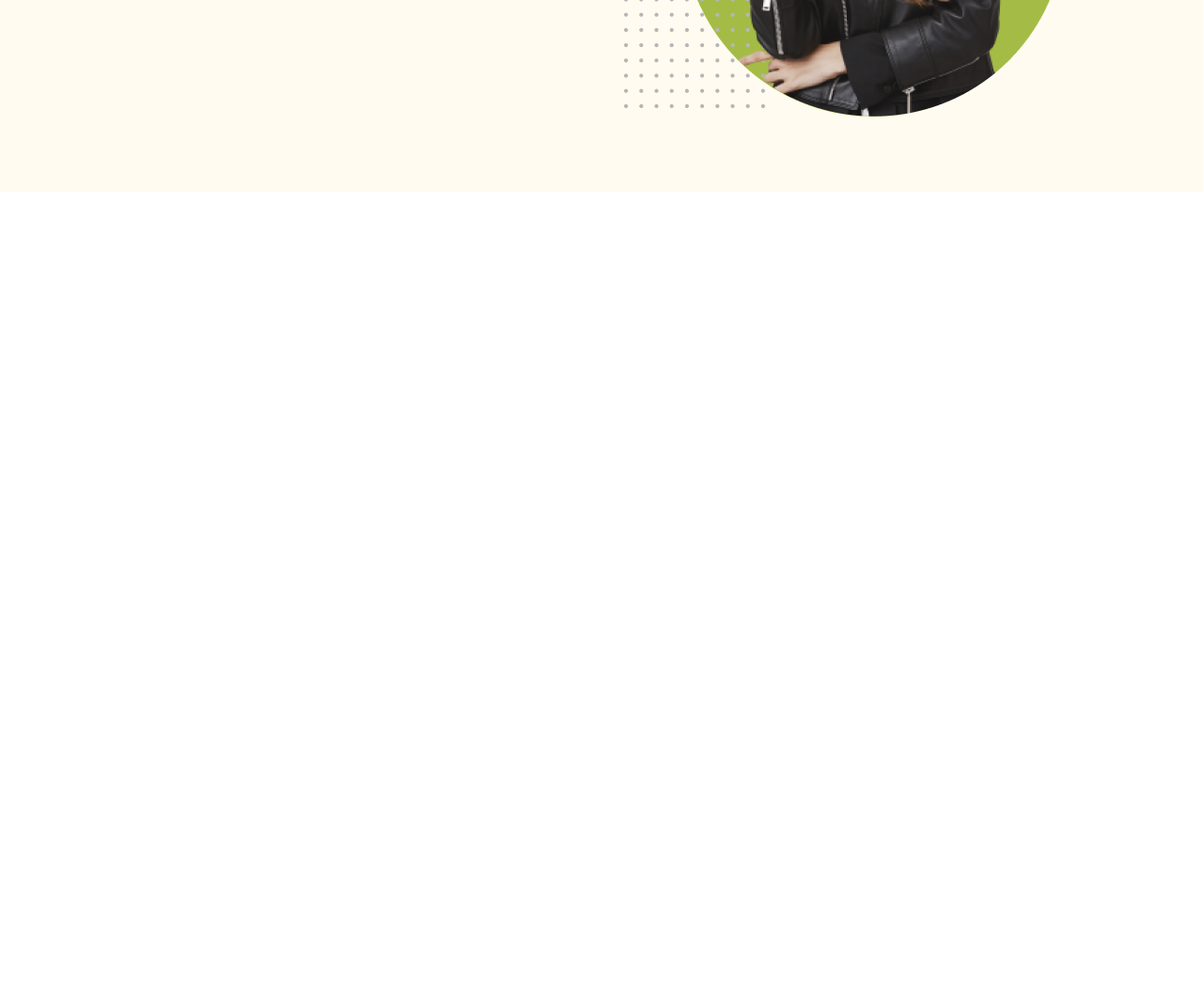
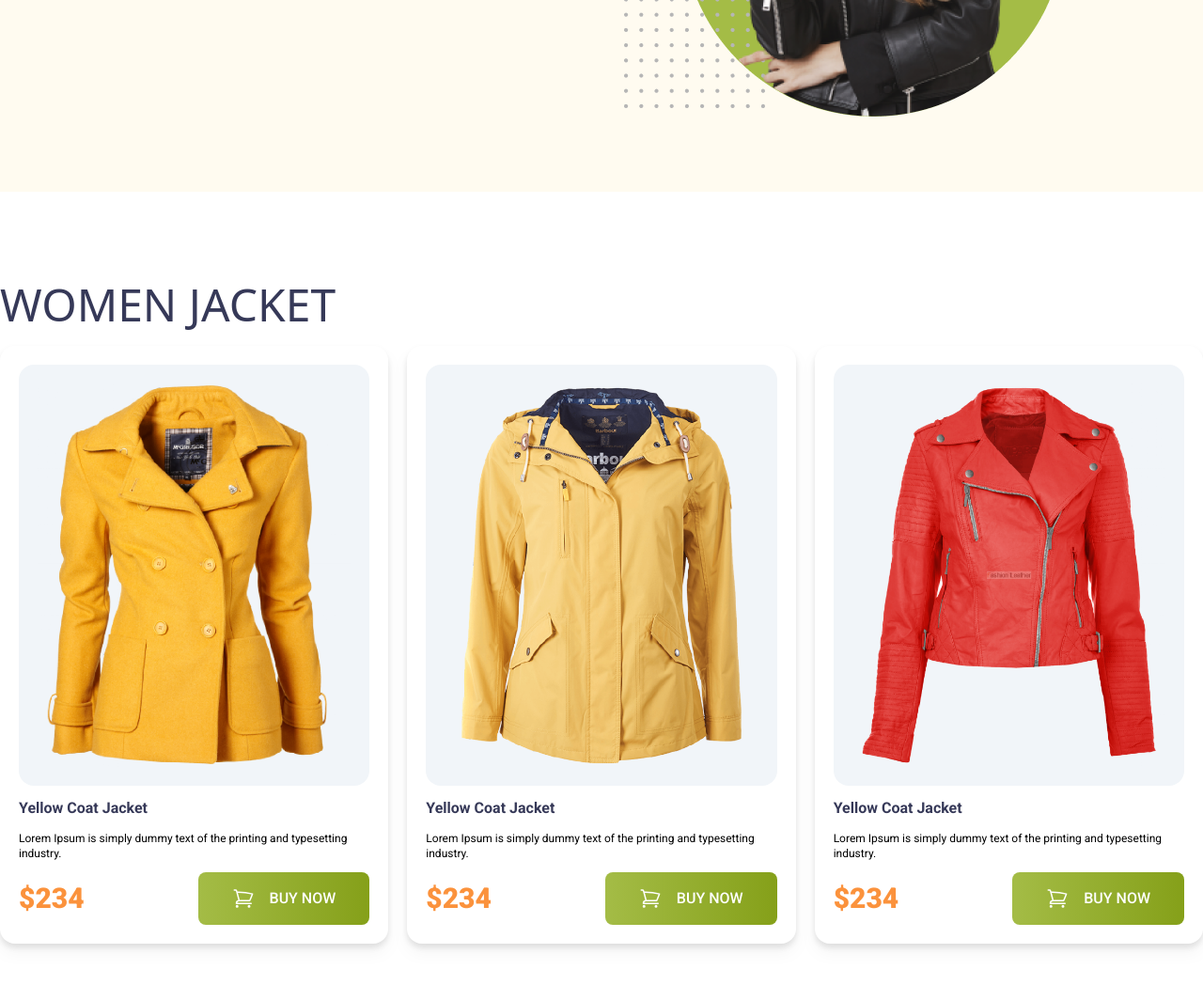
Before and after one commit to sahedali5/penguin-fashion, a plain HTML site: page index.html in a window 1280 px wide. Shown: the part 520-1568 px from the top of the page at 94% size. Before the commit the page ends 800 px from the top, so only its background shows below. Drawn offline with nearby package versions, Linux system fonts and the light colour scheme.

Commit message:
main and banner section style

```diff
--- a/index.html
+++ b/index.html
@@ -26,7 +26,6 @@
     <header class="bg-[#FFFBF0]">
         <!-- nav section -->
         <nav>
-            <div>
             <div class="flex flex-col md:flex-row md:justify-between
                 md:px-36 pt-9 items-center">
                 <h2> <span><img class=" inline-flex" src="icons/Frame.svg" alt=""></span>
@@ -40,7 +39,6 @@
                     <li class="text-xs font-medium"><a href="contact us"></a>Contact us</li>
                 </ul>
             </div>
-            </div>
         </nav>
         <div class="flex flex-col px-5 md:flex-row justify-between md:px-36 py-20 items-center">
             <!-- banner container -->
@@ -50,8 +48,78 @@
                 </h1>
                 <p class=" roboto text-base ">Lorem Ipsum is simply dummy text of the printing <br>
                     and typesetting industry.</p>
+                <button
+                    class=" bg-gradient-to-r from-[#A4BC46] to-[#85A019] py-4 px-9 items-center rounded-lg text-white font-medium   ">
+                    <svg xmlns="http://www.w3.org/2000/svg" fill="none" viewBox="0 0 24 24" stroke-width="1.5"
+                        stroke="currentColor" class="size-6 inline mr-3  ">
+                        <path stroke-linecap="round" stroke-linejoin="round"
+                            d="M2.25 3h1.386c.51 0 .955.343 1.087.835l.383 1.437M7.5 14.25a3 3 0 0 0-3 3h15.75m-12.75-3h11.218c1.121-2.3 2.1-4.684 2.924-7.138a60.114 60.114 0 0 0-16.536-1.84M7.5 14.25 5.106 5.272M6 20.25a.75.75 0 1 1-1.5 0 .75.75 0 0 1 1.5 0Zm12.75 0a.75.75 0 1 1-1.5 0 .75.75 0 0 1 1.5 0Z" />
+                    </svg>
+                    BUY NOW</button>
+            </div>
             <div>
+                <img src="images/model.png" alt="">
+            </div>
+        </div>
+    </header>
+    <!-- main section -->
+    <main class="max-w-7xl mx-auto ">
+        <section class="py-12">
+            <h1 class="uppercase text-[#363958] text-5xl mt-12 mb-5">women jacket</h1>
+            <div class="roboto grid grid-cols-3 gap-5 ">
+                <!-- jacket 1 -->
+                <div class="bg-white drop-shadow-lg p-5 rounded-2xl	space-y-3">
+                    <div class="bg-slate-100 rounded-2xl p-5">
+                        <img src="images/jacket-1.png" alt="">
+                    </div>
+                    <h2 class="text-base text-[#363958] font-bold">Yellow Coat Jacket </h2>
+                    <p class="text-xs ">Lorem Ipsum is simply dummy text of the
+                        printing and typesetting industry.</p>
+
+                    <div class="flex justify-between items-center">
+                        <h3 class="text-orange-400 text-3xl font-black">$234</h3>
+                        <button
+                            class=" bg-gradient-to-r from-[#A4BC46] to-[#85A019] py-4 px-9 items-center rounded-lg text-white font-medium   ">
+                            <svg xmlns="http://www.w3.org/2000/svg" fill="none" viewBox="0 0 24 24" stroke-width="1.5"
+                                stroke="currentColor" class="size-6 inline mr-3  ">
+                                <path stroke-linecap="round" stroke-linejoin="round"
+                                    d="M2.25 3h1.386c.51 0 .955.343 1.087.835l.383 1.437M7.5 14.25a3 3 0 0 0-3 3h15.75m-12.75-3h11.218c1.121-2.3 2.1-4.684 2.924-7.138a60.114 60.114 0 0 0-16.536-1.84M7.5 14.25 5.106 5.272M6 20.25a.75.75 0 1 1-1.5 0 .75.75 0 0 1 1.5 0Zm12.75 0a.75.75 0 1 1-1.5 0 .75.75 0 0 1 1.5 0Z" />
+                            </svg>
+                            BUY NOW</button>
+                    </div>
+                </div>
+                <!-- jacket  -->
+                <div class="bg-white drop-shadow-lg p-5 rounded-2xl	space-y-3">
                     <div>
+                        <img class="bg-slate-100 rounded-2xl p-5" src="images/jacket-2.png" alt="">
+                    </div>
+                    <h2 class="text-base text-[#363958] font-bold">Yellow Coat Jacket </h2>
+                    <p class="text-xs ">Lorem Ipsum is simply dummy text of the
+                        printing and typesetting industry.</p>
+
+                    <div class="flex justify-between items-center">
+                        <h3 class="text-orange-400 text-3xl font-black">$234</h3>
+                        <button
+                            class=" bg-gradient-to-r from-[#A4BC46] to-[#85A019] py-4 px-9 items-center rounded-lg text-white font-medium   ">
+                            <svg xmlns="http://www.w3.org/2000/svg" fill="none" viewBox="0 0 24 24" stroke-width="1.5"
+                                stroke="currentColor" class="size-6 inline mr-3  ">
+                                <path stroke-linecap="round" stroke-linejoin="round"
+                                    d="M2.25 3h1.386c.51 0 .955.343 1.087.835l.383 1.437M7.5 14.25a3 3 0 0 0-3 3h15.75m-12.75-3h11.218c1.121-2.3 2.1-4.684 2.924-7.138a60.114 60.114 0 0 0-16.536-1.84M7.5 14.25 5.106 5.272M6 20.25a.75.75 0 1 1-1.5 0 .75.75 0 0 1 1.5 0Zm12.75 0a.75.75 0 1 1-1.5 0 .75.75 0 0 1 1.5 0Z" />
+                            </svg>
+                            BUY NOW</button>
+                    </div>
+                </div>
+                <!-- jacket 3 -->
+                <div class="bg-white drop-shadow-lg p-5 rounded-2xl	space-y-3">
+                    <div>
+                        <img class="bg-slate-100 rounded-2xl p-5" src="images/jacket-3.png" alt="">
+                    </div>
+                    <h2 class="text-base text-[#363958] font-bold">Yellow Coat Jacket </h2>
+                    <p class="text-xs ">Lorem Ipsum is simply dummy text of the
+                        printing and typesetting industry.</p>
+
+                    <div class="flex justify-between items-center">
+                        <h3 class="text-orange-400 text-3xl font-black">$234</h3>
                         <button
                             class=" bg-gradient-to-r from-[#A4BC46] to-[#85A019] py-4 px-9 items-center rounded-lg text-white font-medium   ">
                             <svg xmlns="http://www.w3.org/2000/svg" fill="none" viewBox="0 0 24 24" stroke-width="1.5"
@@ -64,14 +132,7 @@
 
                 </div>
             </div>
-            <div>
-                <img src="images/model.png" alt="">
-            </div>
-
-
-        </div>
-    </header>
-    <main>
+        </section>
 
     </main>
     <footer>
```
Lines whose indentation alone changed are shown as unchanged.
